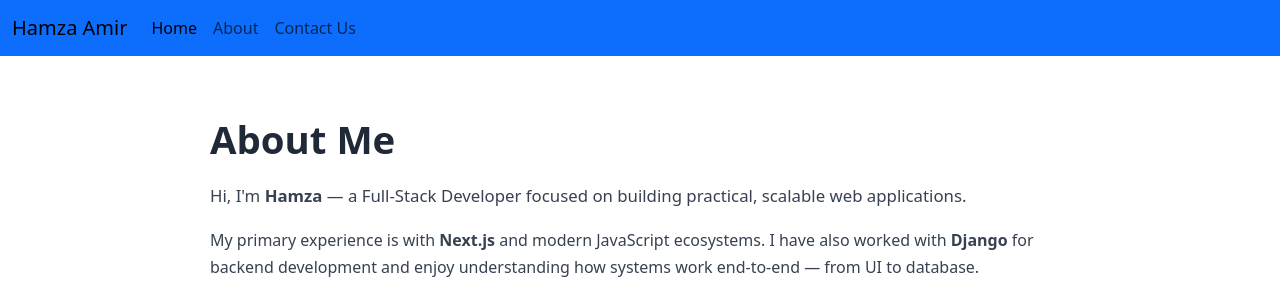
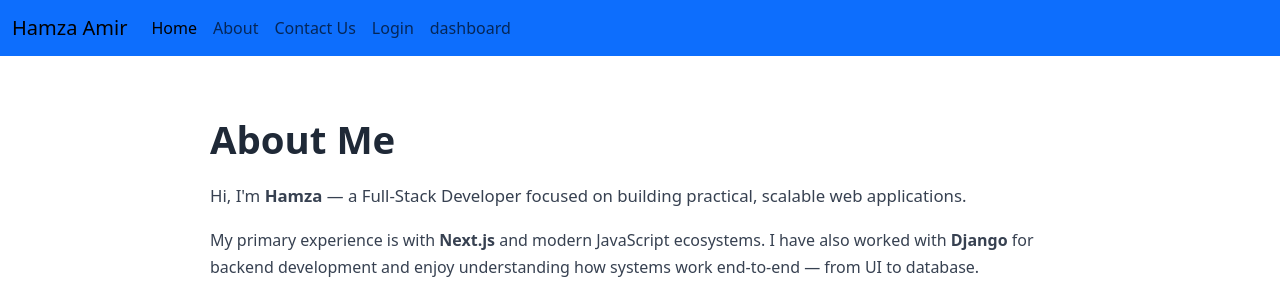
Before and after one commit to Hamzah-Amir/Django-course, a Django app: page /about/ in a window 1280 px wide. Shown: the top 300 px of the page. Run offline with Django 5.2, Linux system fonts and the light colour scheme.

Commit message:
added link to dashboard in navbar

```diff
--- a/myfirstsite/templates/base.html
+++ b/myfirstsite/templates/base.html
@@ -17,7 +17,7 @@
     <header>
         <nav class="navbar navbar-expand-lg bg-primary">
             <div class="container-fluid">
-                <a class="navbar-brand" href="#">Hamza Amir</a>
+                <a class="navbar-brand" href="">Hamza Amir</a>
                 <button class="navbar-toggler" type="button" data-bs-toggle="collapse"
                     data-bs-target="#navbarSupportedContent" aria-controls="navbarSupportedContent"
                     aria-expanded="false" aria-label="Toggle navigation">
@@ -33,6 +33,14 @@
                         </li>
                         <li class="nav-item">
                             <a class="nav-link" href="/contact">Contact Us</a>
+                        </li>
+
+                        <li class="nav-item">
+                            <a class="nav-link" href={% url "registerUser" %}>Login</a>
+                        </li>
+
+                        <li class="nav-item">
+                            <a class="nav-link" href={% url "dashboard" %}>dashboard</a>
                         </li>
 
                     </ul>
```
